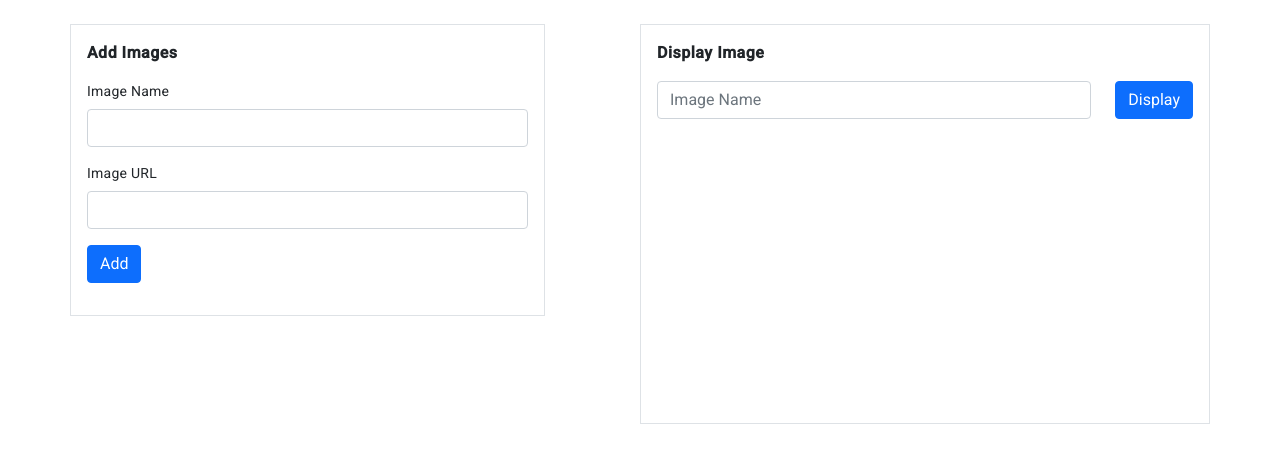
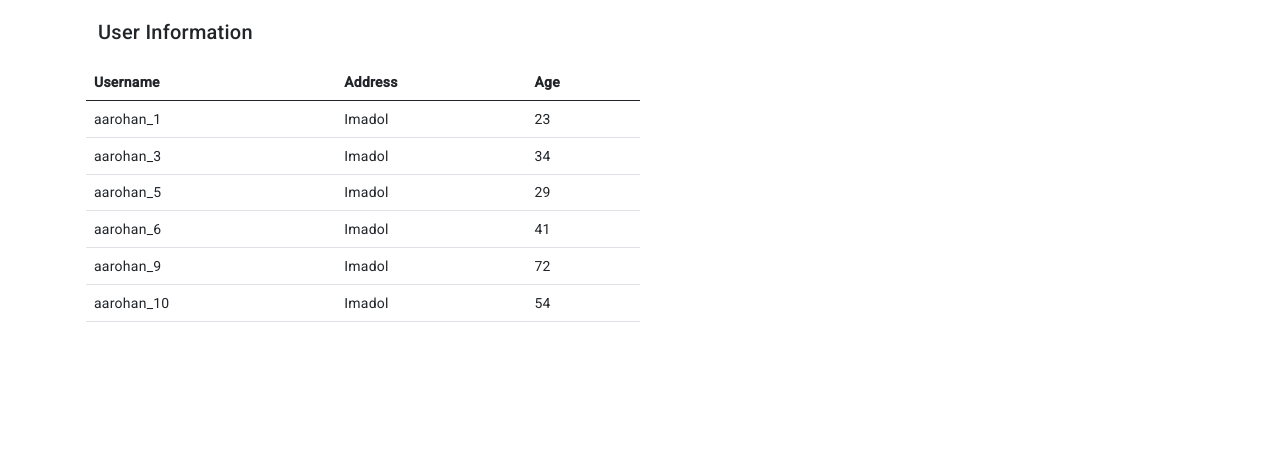
Before and after one commit to workwithAarohan/angular_basic, an Angular app: page / in a window 1280 px wide. Shown: the top 462 px of the page. Built offline with nearby package versions, Linux system fonts and the light colour scheme.

Commit message:
Directives

```diff
--- a/src/app/app.component.html
+++ b/src/app/app.component.html
@@ -1,4 +1,4 @@
 <!-- <button class="btn btn-primary">Add</button>
 <h1 class="container-sm">me</h1> -->
 
-<app-cards></app-cards>
+<app-table></app-table>
--- /dev/null
+++ b/src/app/components/table/table.component.css
@@ -0,0 +1,3 @@
+table {
+    width: 100%;
+  }
--- /dev/null
+++ b/src/app/components/table/table.component.html
@@ -0,0 +1,25 @@
+<div class="container mt-2">
+    <div class="row py-2 px-3 mb-3">
+        <h2 class="fs-bold">
+            User Information
+        </h2>
+        <table class="table w-50">
+            <thead>
+                <tr>
+                    <th>Username</th>
+                    <th>Address</th>
+                    <th>Age</th>
+                </tr>
+            </thead>
+
+            <tbody>
+                <tr *ngFor="let element of dataSource">
+                    <td *ngIf="element.age > 20">{{element.username}}</td>
+                    <td *ngIf="element.age > 20">{{element.address}}</td>
+                    <td *ngIf="element.age > 20">{{element.age}}</td>
+                </tr>
+            </tbody>
+
+        </table>
+    </div>
+</div>
--- /dev/null
+++ b/src/app/components/table/table.component.ts
@@ -0,0 +1,31 @@
+import { Component } from '@angular/core';
+
+export interface PeriodicElement {
+  username: string;
+  address: string;
+  age: number;
+}
+
+const USER_DATA: PeriodicElement[] = [
+  { username: 'aarohan_1', address: "Imadol", age: 23},
+  { username: 'aarohan_2', address: "Imadol", age: 15},
+  { username: 'aarohan_3', address: "Imadol", age: 34},
+  { username: 'aarohan_4', address: "Imadol", age: 18},
+  { username: 'aarohan_5', address: "Imadol", age: 29},
+  { username: 'aarohan_6', address: "Imadol", age: 41},
+  { username: 'aarohan_7', address: "Imadol", age: 20},
+  { username: 'aarohan_8', address: "Imadol", age: 10},
+  { username: 'aarohan_9', address: "Imadol", age: 72},
+  { username: 'aarohan_10', address: "Imadol", age: 54},
+];
+
+@Component({
+  selector: 'app-table',
+  templateUrl: './table.component.html',
+  styleUrls: ['./table.component.css']
+})
+
+export class TableComponent {
+
+  dataSource = USER_DATA;
+}
--- /dev/null
+++ b/src/app/directives/special.directive.ts
@@ -0,0 +1,10 @@
+import { Directive } from '@angular/core';
+
+@Directive({
+  selector: '[appSpecial]'
+})
+export class SpecialDirective {
+
+  constructor() { }
+
+}
```
Also changed, not shown: src/app/app.module.ts (+8 -2 lines), 2 other files (tests, documents, lock files or other folders).
